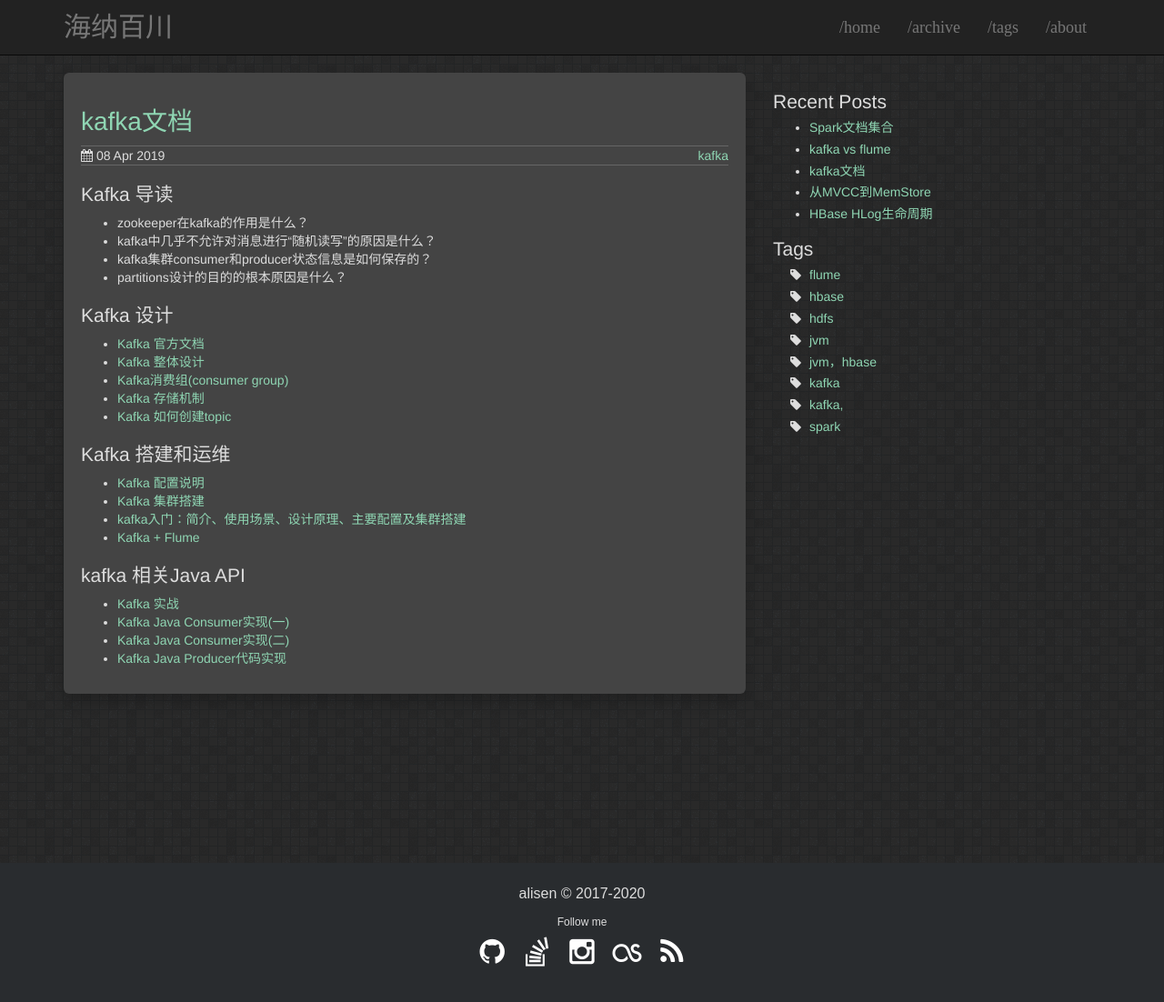
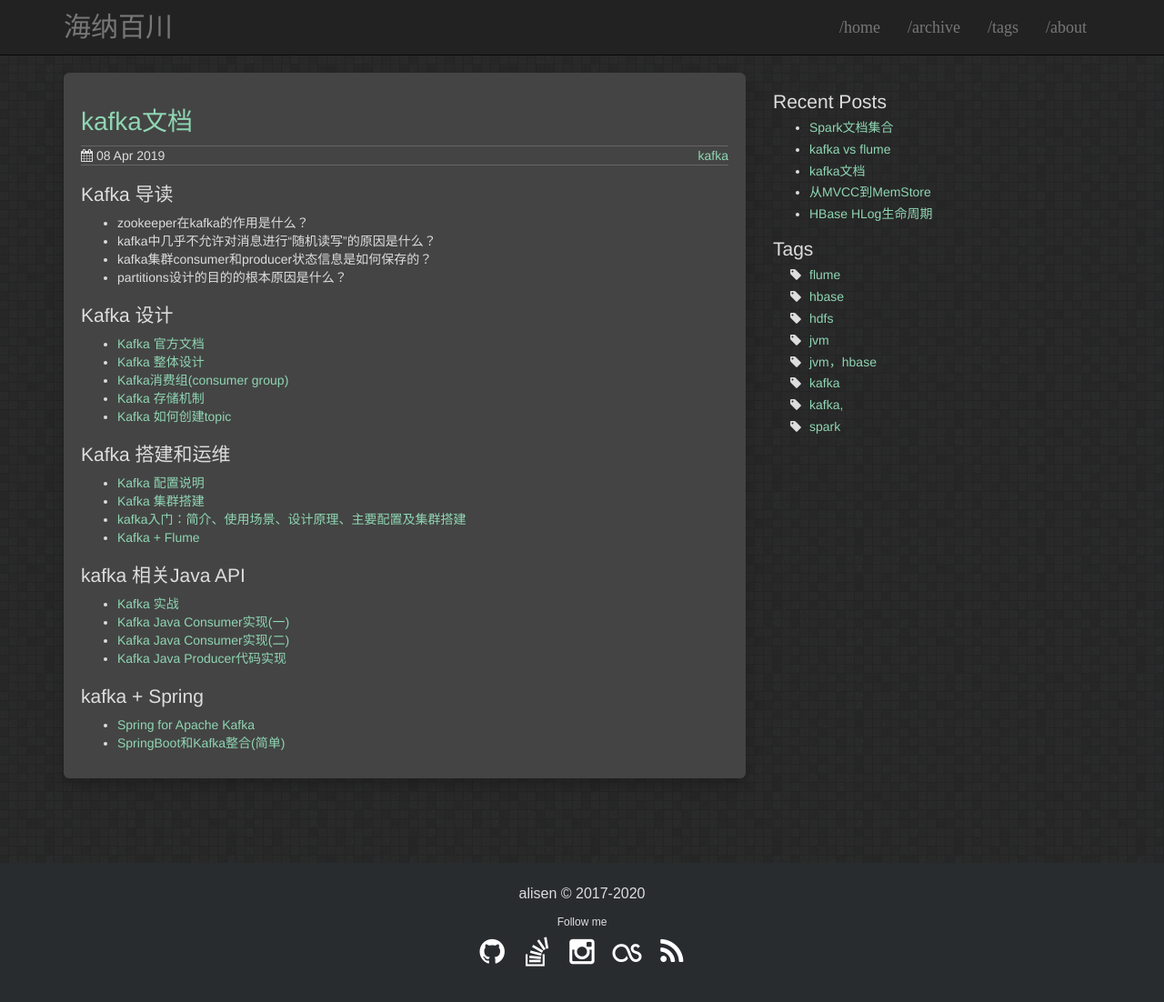
Before and after one commit to igithu/summary, a Jekyll site: the page built from _posts/2019-04-08-kafka-doc.md, in a window 1280 px wide and 1126 px high. Shown: the top 1102 px of the window at 91% size. Built offline with Jekyll 4.4.1, drawn with Linux system fonts in a browser that asks for light colours.

Commit message:
Update 2019-04-08-kafka-doc.md

```diff
--- a/_posts/2019-04-08-kafka-doc.md
+++ b/_posts/2019-04-08-kafka-doc.md
@@ -27,8 +27,13 @@ tags: kafka
 * [kafka入门：简介、使用场景、设计原理、主要配置及集群搭建](https://www.cnblogs.com/likehua/p/3999538.html)
 * [Kafka + Flume](https://www.cnblogs.com/daviddu/articles/7805094.html)
 
+
 ## kafka 相关Java API
 * [Kafka 实战](https://www.cnblogs.com/hei12138/p/7805475.html)
 * [Kafka Java Consumer实现(一)](https://www.cnblogs.com/liuming1992/p/6432506.html)
 * [Kafka Java Consumer实现(二)](http://www.cnblogs.com/liuming1992/p/6432626.html)
 * [Kafka Java Producer代码实现](https://www.cnblogs.com/liuming1992/p/6433055.html)
+
+## kafka + Spring
+* [Spring for Apache Kafka](https://spring.io/projects/spring-kafka)
+* [SpringBoot和Kafka整合(简单)](https://spring.io/projects/spring-kafka)
```
